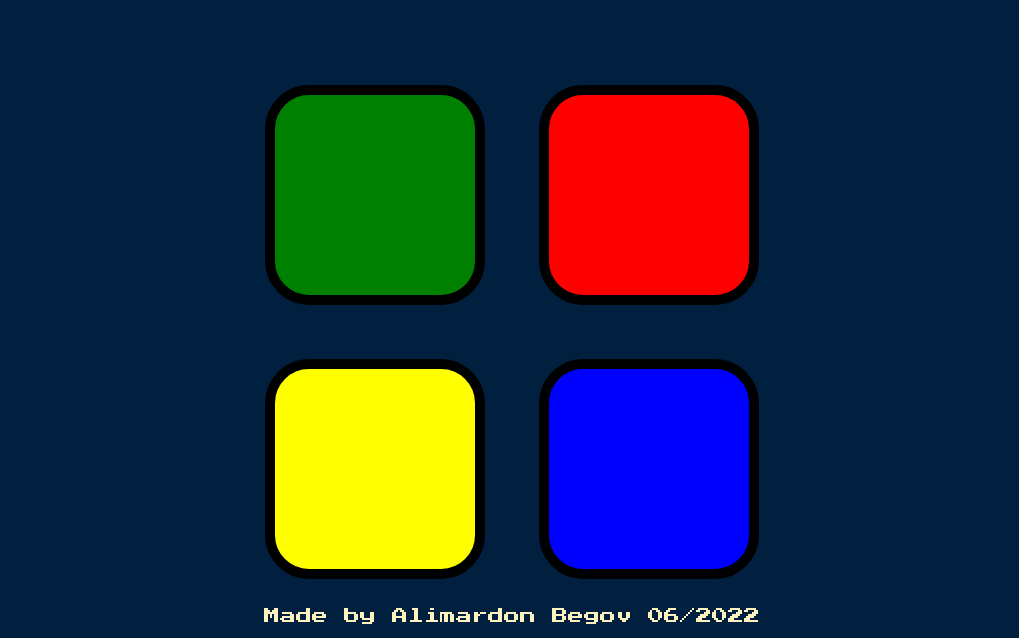
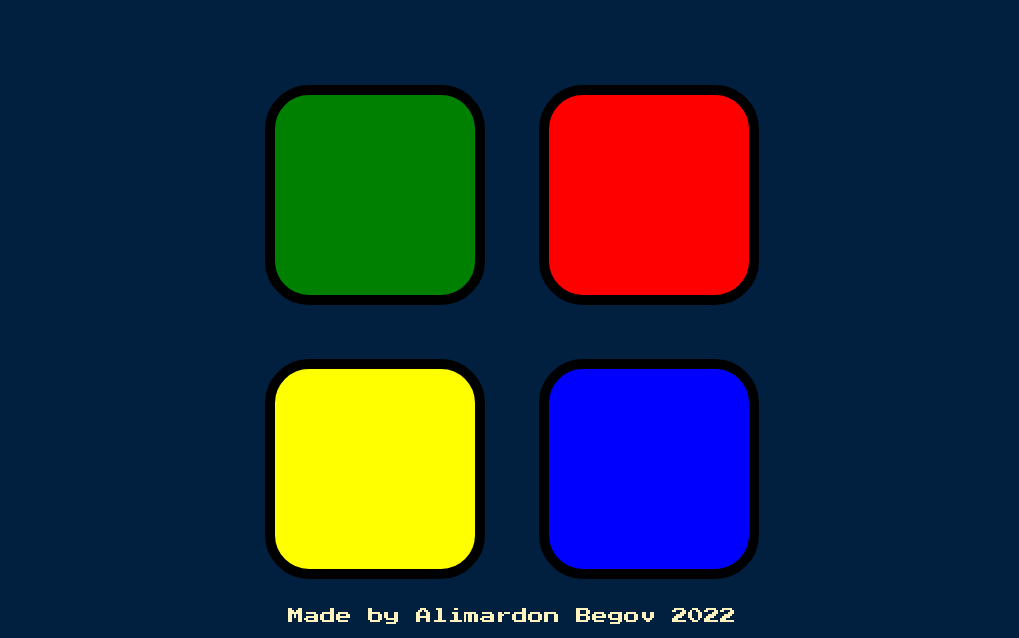
Before and after one commit to alimardonbegov/SimonGame, a plain HTML site: page index.html in a window 1280 px wide. Shown: the part 162-800 px from the top of the page, without its empty margins (128-1147 px from the left). Drawn offline with nearby package versions, Linux system fonts and the light colour scheme.

Commit message:
Update index.html

```diff
--- a/index.html
+++ b/index.html
@@ -28,5 +28,5 @@
 
     <script src="game.js"></script>
   </body>
-  <footer>Made by Alimardon Begov 06/2022</footer>
+  <footer>Made by Alimardon Begov 2022</footer>
 </html>
```
